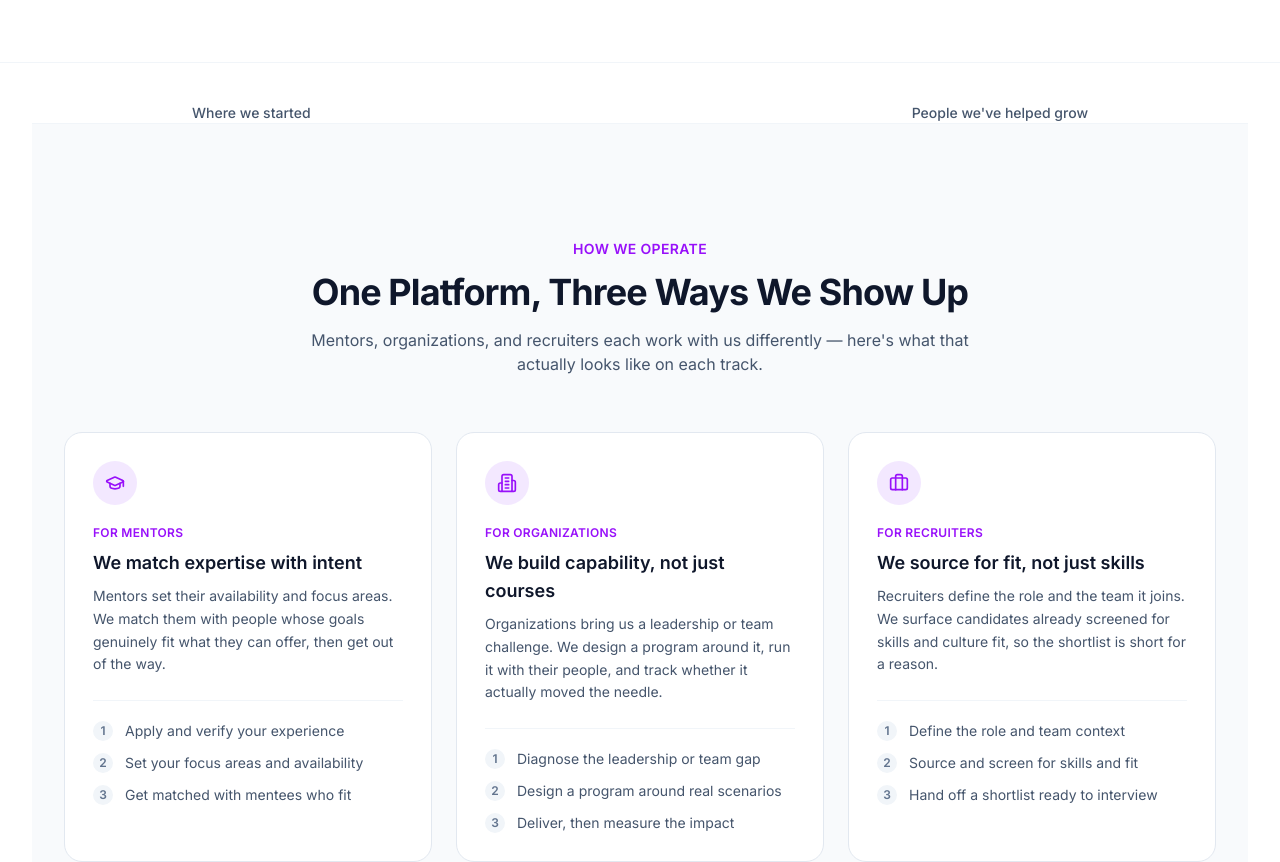
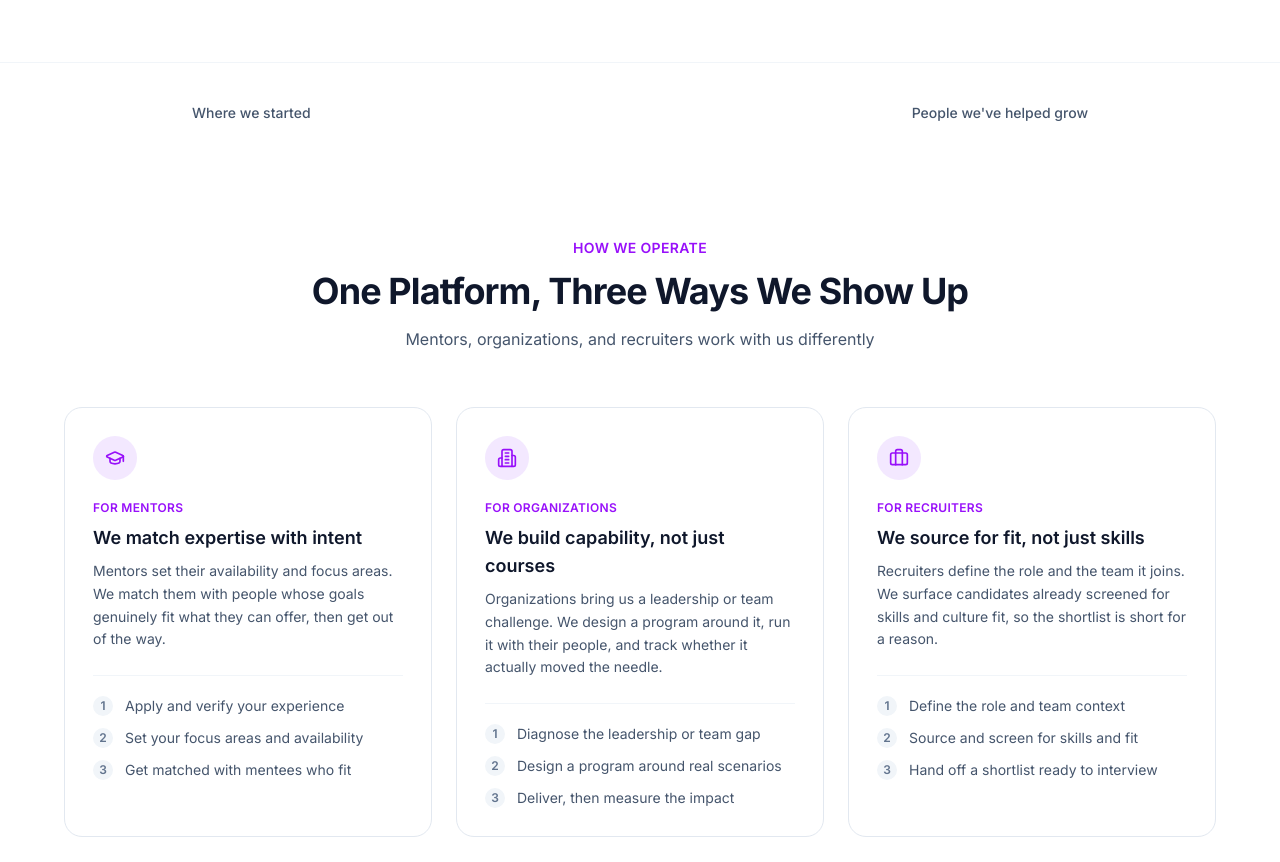
Before and after one commit to Olamiwale/hucel, a Next.js app: page /about in a window 1280 px wide. Shown: the part 1900-2762 px from the top of the page. Built offline with nearby package versions, Linux system fonts and the light colour scheme.

Commit message:
Refactor HowWeOperate component layout and text
Removed an extra class from the section element and updated the paragraph text for clarity.

```diff
--- a/components/home/HowWeOperate.tsx
+++ b/components/home/HowWeOperate.tsx
@@ -49,7 +49,7 @@ const tracks: OperatingTrack[] = [
 
 export default function HowWeOperate(){
   return (
-    <section className="border-t border-slate-100 bg-slate-50 px-6 py-20 sm:py-28 lg:px-8">
+    <section className="px-6 py-20 sm:py-28 lg:px-8">
       <div className="mx-auto max-w-6xl">
         <div className="mx-auto max-w-2xl text-center">
           <span className="text-sm font-semibold uppercase tracking-wide text-purple-600">
@@ -59,9 +59,8 @@ export default function HowWeOperate(){
             One Platform, Three Ways We Show Up
           </h2>
           <p className="mt-4 text-base text-slate-600">
-            Mentors, organizations, and recruiters each work with us
-            differently — here's what that actually looks like on each
-            track.
+            Mentors, organizations, and recruiters work with us
+            differently
           </p>
         </div>
 
```
